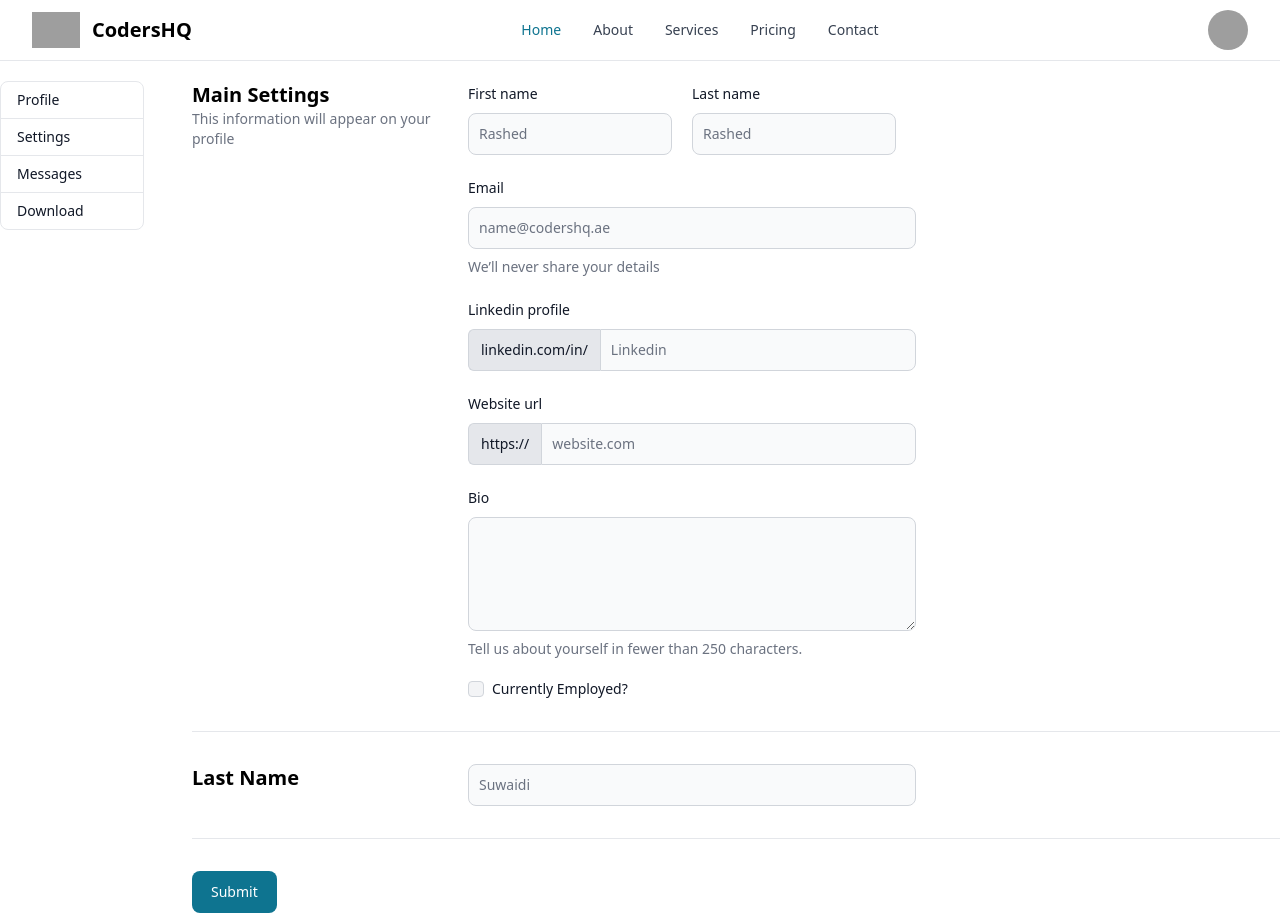
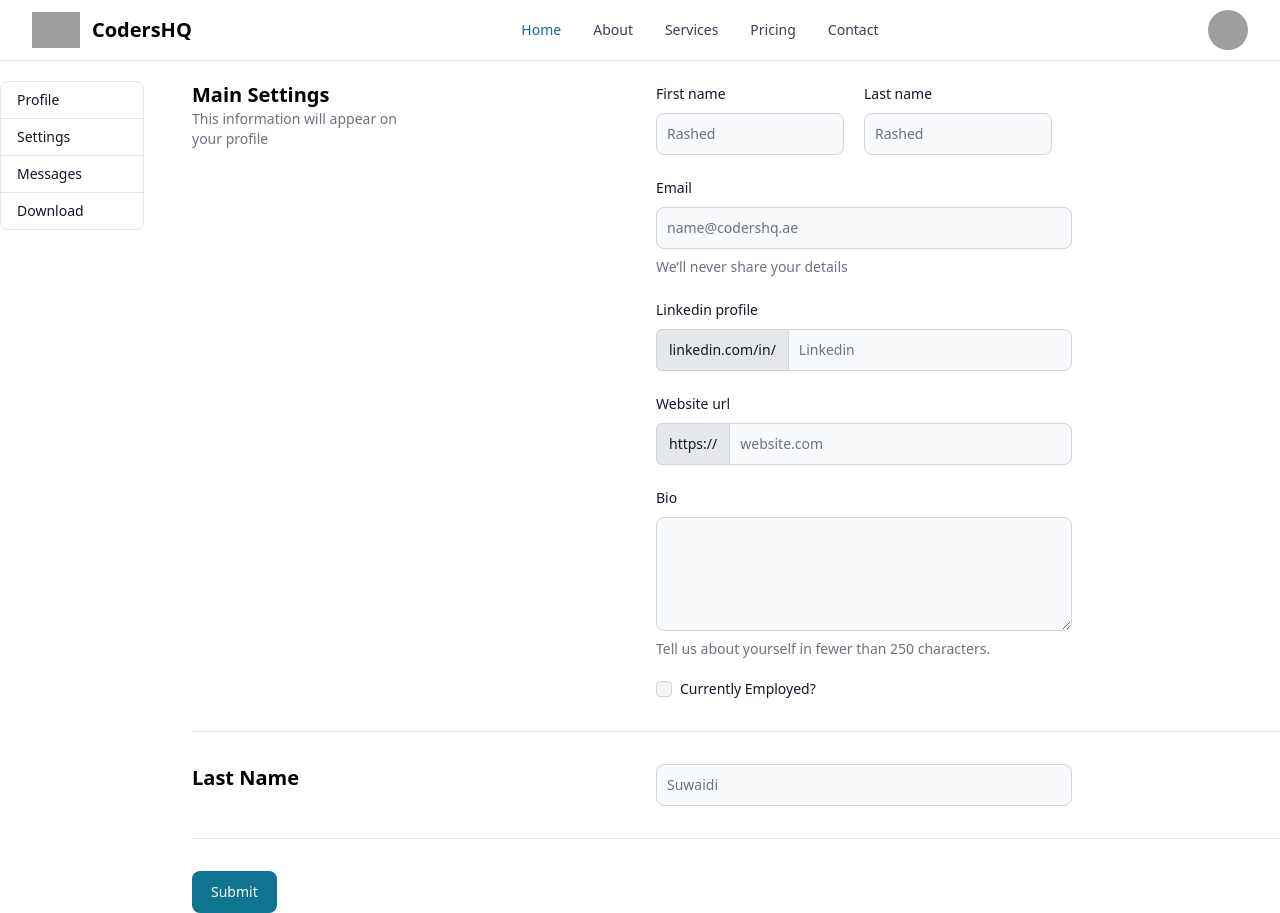
Before and after one commit to ralsuwaidi/chq-profile, a React (Create React App) app: page / in a window 1280 px wide. Built offline with nearby package versions, Linux system fonts and the light colour scheme; grey boxes are pictures that could not be loaded.

Commit message:
UI update

```diff
--- a/src/pages/Edit/EditRow.js
+++ b/src/pages/Edit/EditRow.js
@@ -3,12 +3,14 @@ import { Footer } from "flowbite-react";
 export default function EditRow(props) {
   return (
     <div className="my-5">
-        <div className={`grid grid-cols-8 gap-4  ${props.spacing}`}>
-          <div className="col-start-1 col-span-2">
+      <div className={`md:flex  ${props.spacing}`}>
+        <div className="w-64 pr-10 mb-5 md:mb-0">
           <p className="text-xl font-semibold">{props.label}</p>
           <p className="text-sm text-gray-500 ">{props.info}</p>
         </div>
-          <div className="col-end-7 col-span-4 max-w-md">{props.children}</div>
+        <div className="md:flex-grow">
+          <div className="xl:w-6/12 mx-auto md:px-0 px-2">{props.children}</div>
+        </div>
       </div>
       <Footer.Divider />
     </div>
```
Lines whose indentation alone changed are shown as unchanged.
